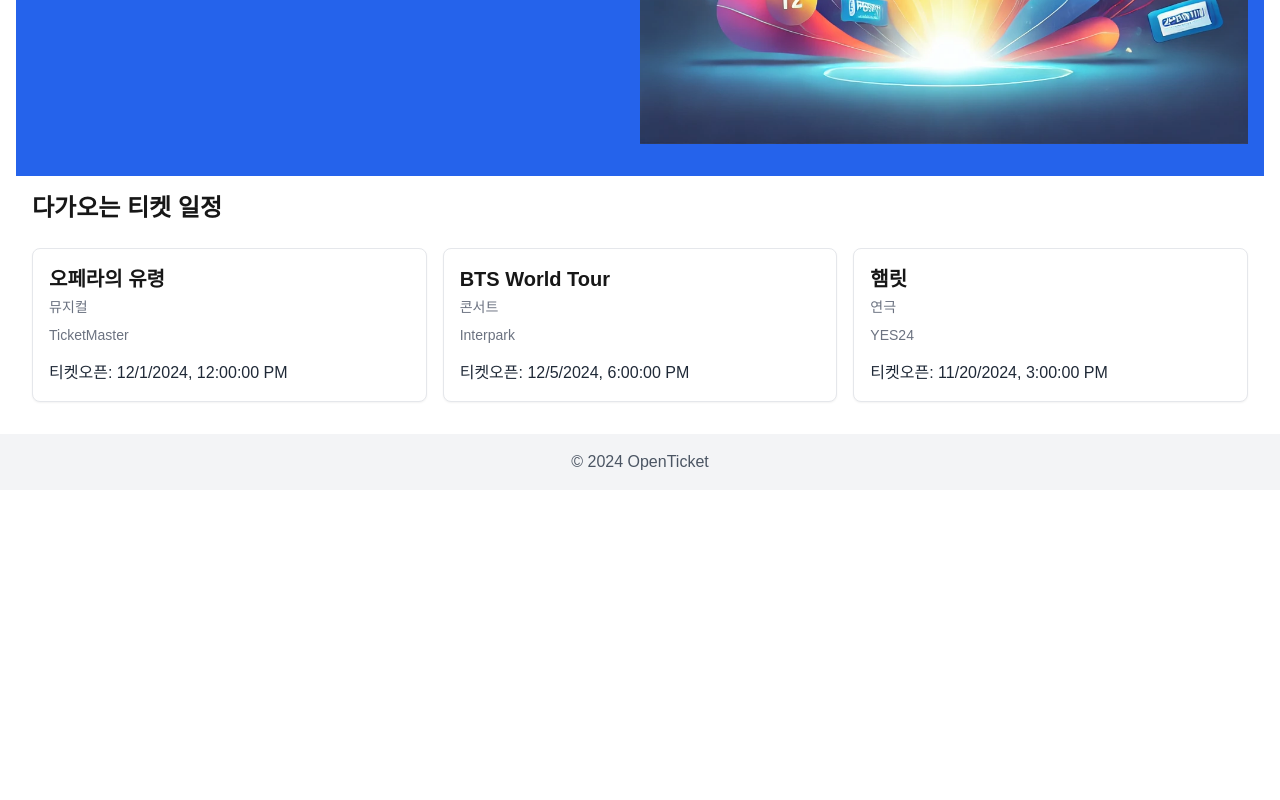
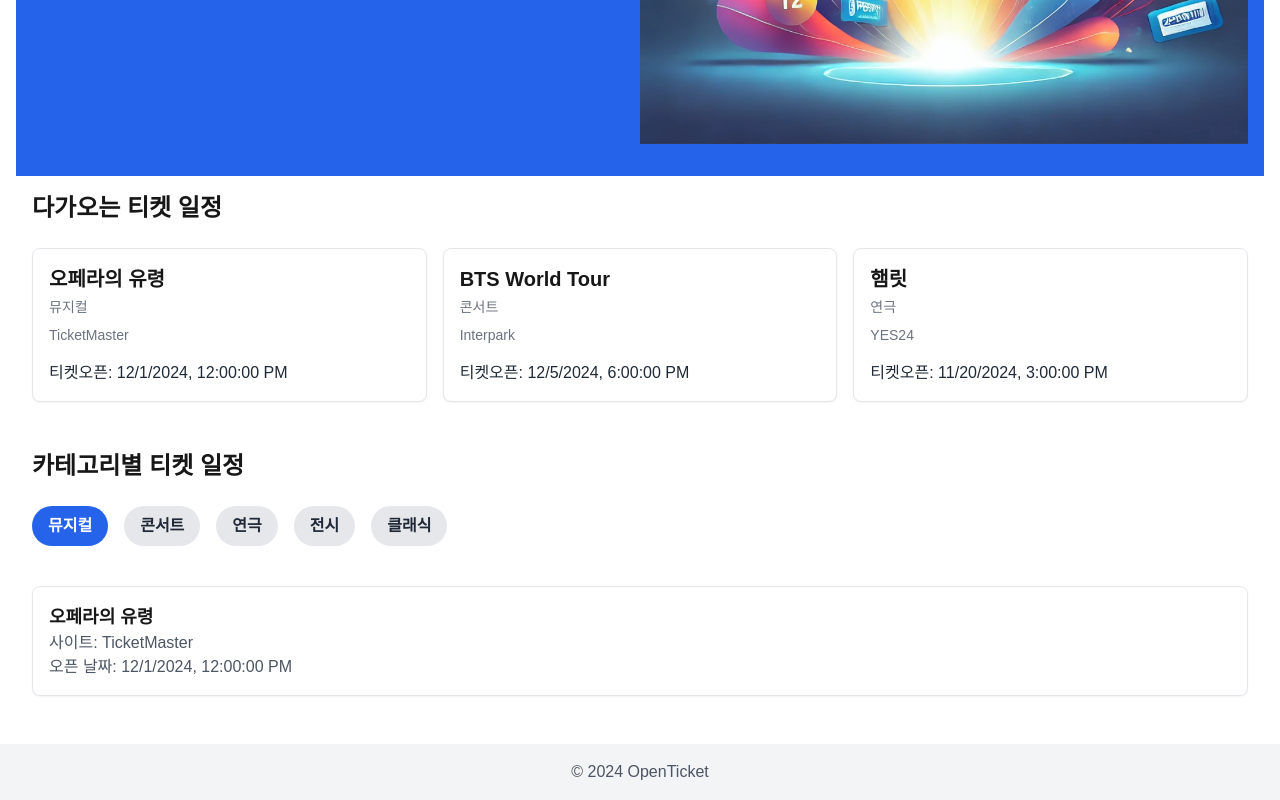
Before and after one commit to habaekk/OpenTicket, a Next.js app: page / in a window 1280 px wide. Shown: the part 572-1372 px from the top of the page. Before the commit the page ends 1062 px from the top, so only its background shows below. Built offline with nearby package versions, Linux system fonts and the light colour scheme.

Commit message:
add CategoryFilter section

```diff
--- a/app/page.tsx
+++ b/app/page.tsx
@@ -4,6 +4,7 @@ import React, { useEffect, useState } from "react";
 import { fetchSchedules } from "../services/scheduleService";
 import ScheduleCard from "../components/ScheduleCard";
 import HeroSection from "../components/HeroSection";
+import CategoryFilter from "../components/CategoryFilter";
 
 const Home = () => {
   const [schedules, setSchedules] = useState([]);
@@ -55,6 +56,7 @@ const Home = () => {
         ))}
       </div>
     </div>
+    <CategoryFilter schedules={schedules} />
     </div>
   );
 };
--- /dev/null
+++ b/components/CategoryFilter.js
@@ -0,0 +1,53 @@
+import React, { useState } from "react";
+
+const categories = ["뮤지컬", "콘서트", "연극", "전시", "클래식"]; // 고정된 카테고리
+
+export default function CategoryFilter({ schedules }) {
+  const [selectedCategory, setSelectedCategory] = useState(categories[0]); // 첫 번째 카테고리를 기본 선택
+
+  return (
+    <div className="py-8 px-4">
+      {/* 타이틀 */}
+      <h1 className="text-2xl font-bold mb-6">카테고리별 티켓 일정</h1>
+
+      {/* 카테고리 버튼 섹션 */}
+      <div className="flex overflow-x-auto space-x-4 pb-4">
+        {categories.map((category) => (
+          <button
+            key={category}
+            className={`px-4 py-2 rounded-full font-bold ${
+              selectedCategory === category
+                ? "bg-blue-600 text-white"
+                : "bg-gray-200 text-gray-800"
+            } hover:bg-blue-400 hover:text-white transition`}
+            onClick={() => setSelectedCategory(category)}
+          >
+            {category}
+          </button>
+        ))}
+      </div>
+
+      {/* 선택된 카테고리의 내용 */}
+      <div className="mt-6">
+        <ul className="space-y-4">
+          {schedules
+            .filter((schedule) => schedule.categoryName === selectedCategory)
+            .map((schedule) => (
+              <li
+                key={schedule._id}
+                className="p-4 border rounded-lg shadow-sm bg-white hover:shadow-md transition"
+              >
+                <h3 className="text-lg font-semibold">{schedule.eventName}</h3>
+                <p className="text-gray-600">사이트: {schedule.siteName}</p>
+                <p className="text-gray-600">오픈 날짜: {new Date(schedule.openDate).toLocaleString()}</p>
+              </li>
+            ))}
+          {/* 선택된 카테고리에 일정이 없을 경우 */}
+          {schedules.filter((schedule) => schedule.categoryName === selectedCategory).length === 0 && (
+            <li className="text-gray-600">해당 카테고리에 일정이 없습니다.</li>
+          )}
+        </ul>
+      </div>
+    </div>
+  );
+}
```
